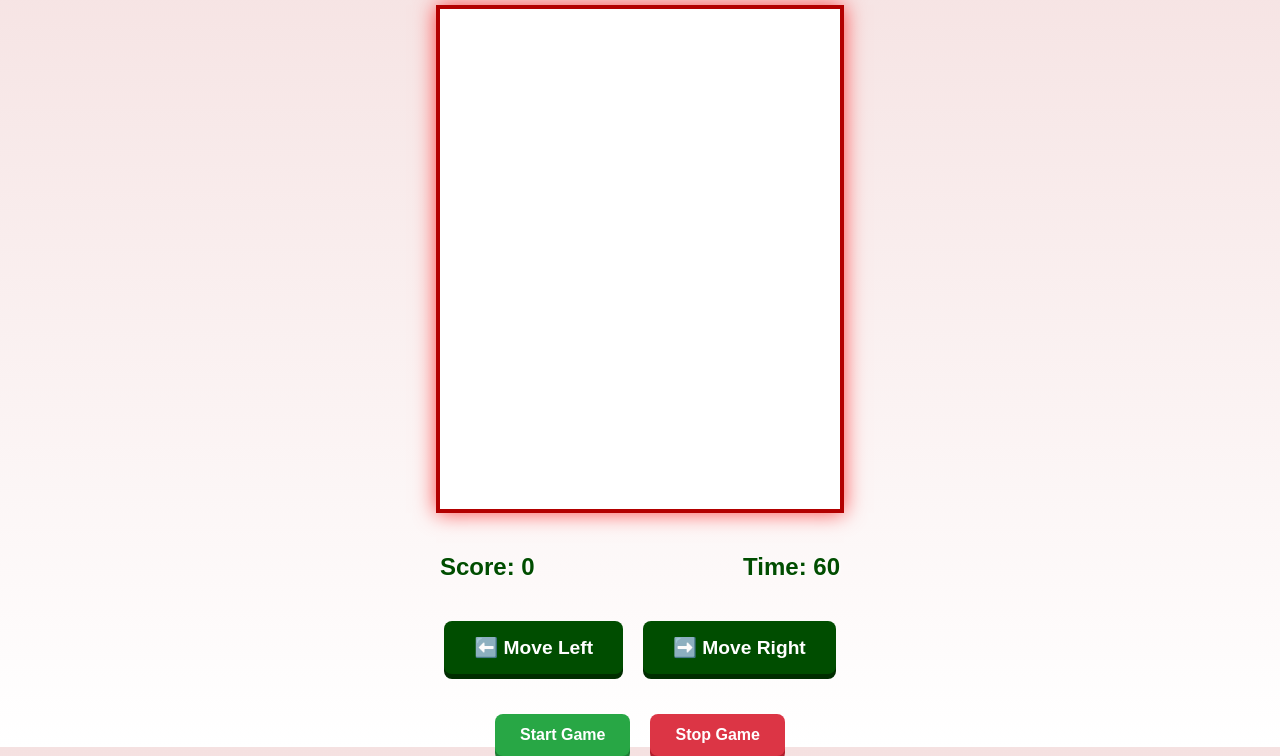
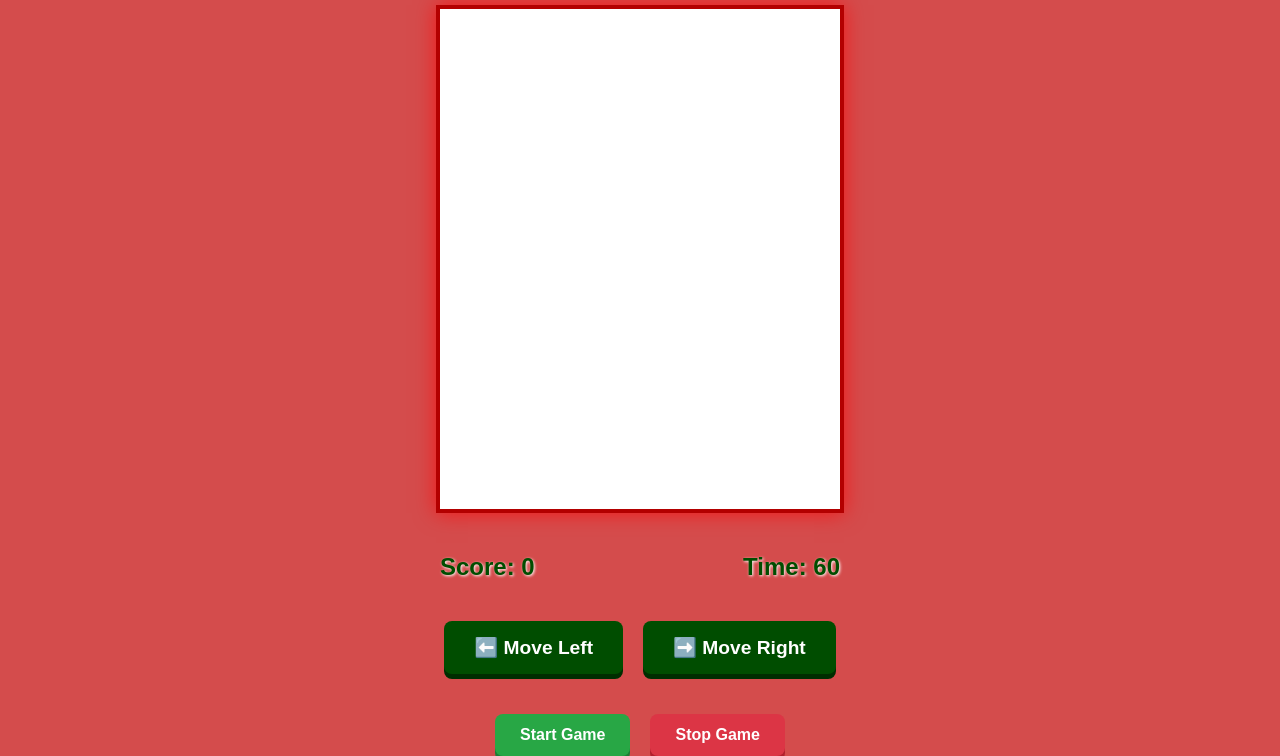
Before and after one commit to Shaikh-pro/Christmas-game, a plain HTML site: page index.html in a window 1280 px wide. Shown: the part 93-849 px from the top of the page. Drawn offline with Linux system fonts and the light colour scheme.

Commit message:
Update index.html

```diff
--- a/index.html
+++ b/index.html
@@ -9,7 +9,7 @@
       display: flex;
       flex-direction: column;
       align-items: center;
-      background: linear-gradient(to bottom, #f5e1e1, #ffffff);
+      Background-color: rgb(212 , 76 , 76);
       color: #333;
       font-family: 'Poppins', sans-serif;
       margin: 0;
```
